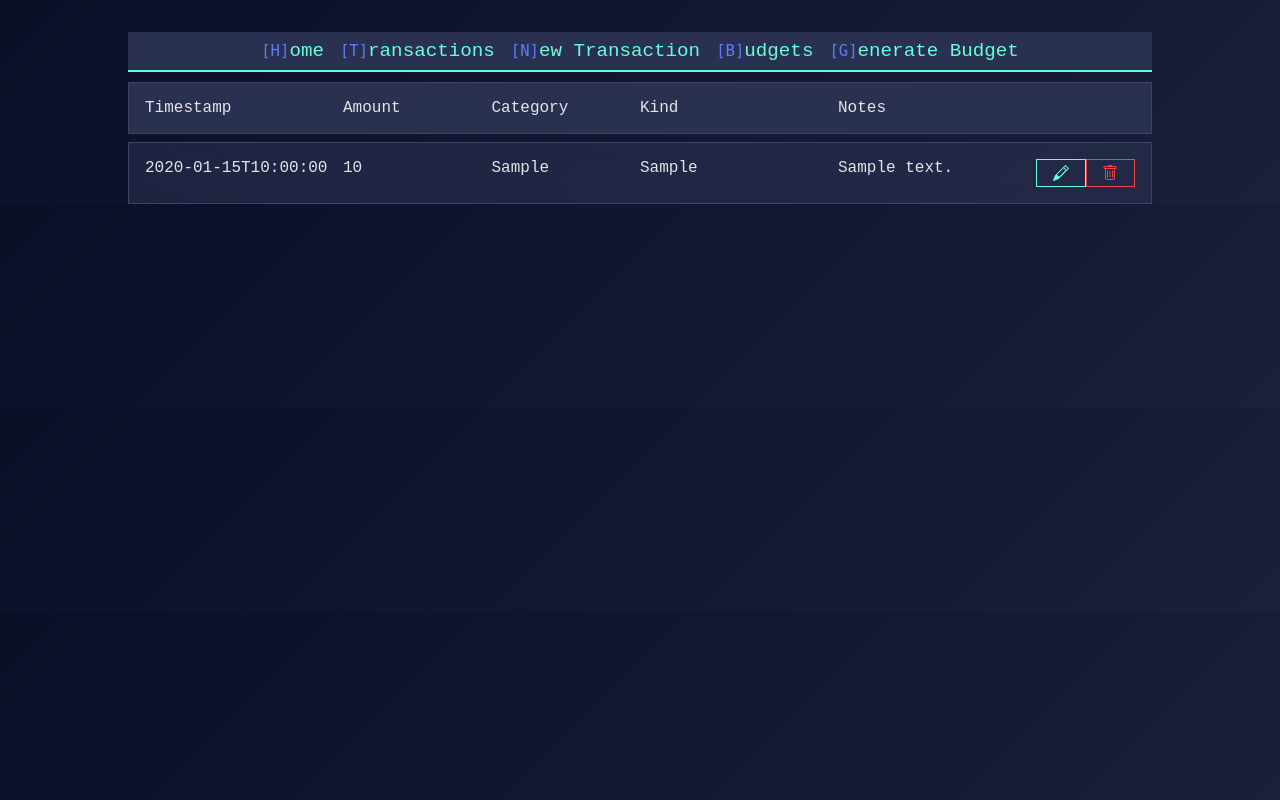
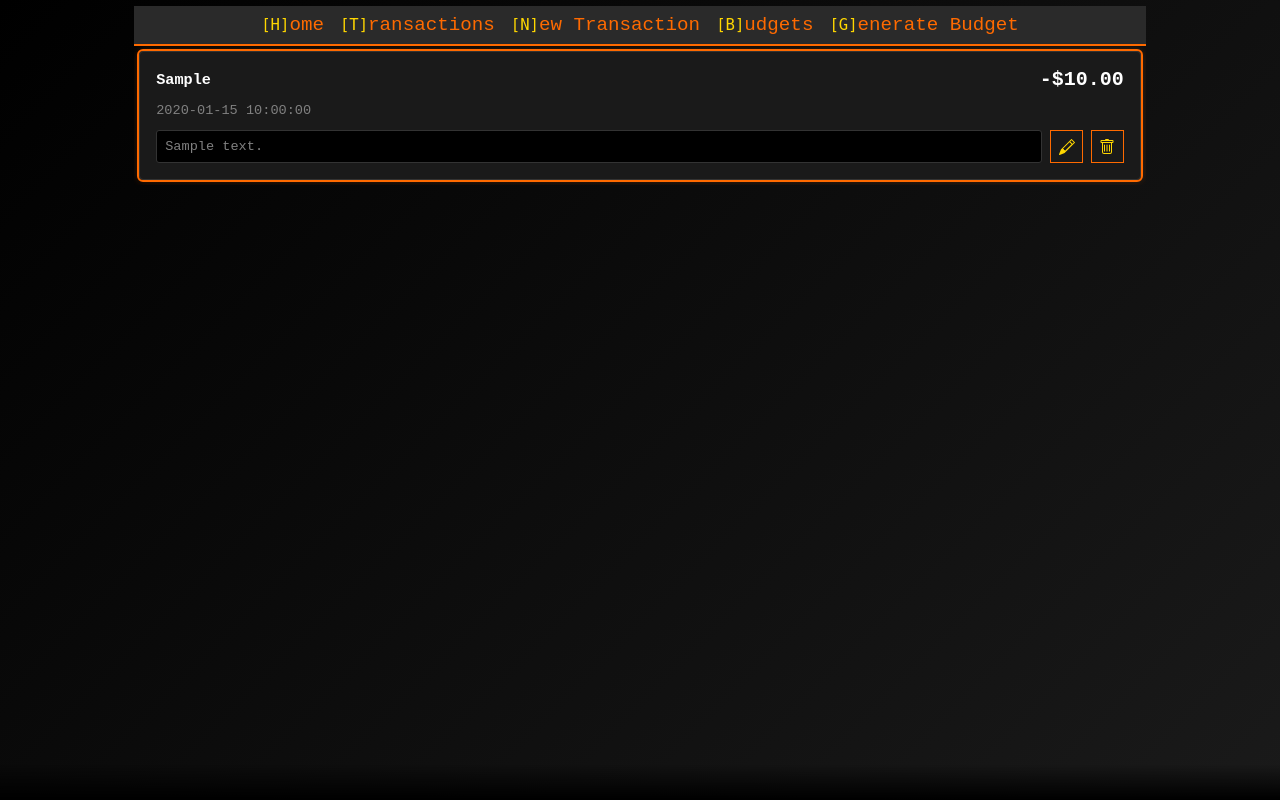
Before and after one commit to andreibenea/flask-budd, a Flask app: page /transactions in a window 1280 px wide. Run offline with Flask 3, Linux system fonts and the light colour scheme; tables that the repository leaves empty hold one stand-in row (values such as "Sample post").

Commit message:
kbd nav, style updates

```diff
--- a/app.py
+++ b/app.py
@@ -55,7 +55,9 @@
 def api_transactions():
     """Get all transactions"""
     transactions = Transaction.query.all()
-    return {'transactions': [t.to_dict() for t in transactions]}
+    tr_list = list(t.to_dict() for t in transactions)
+    tr_list.sort(key=lambda t: t["timestamp"], reverse=True)
+    return {'transactions': tr_list}
 
 
 @app.route("/api/transactions/new", methods=["POST"])
@@ -152,6 +154,23 @@
         return budget.to_dict()
 
 
+# def sort_stuff(stuff):
+#     if len(stuff) == 0:
+#         return stuff
+#     sorted_stuff = []
+#     mid = len(sorted_stuff) / 2
+#     left, right = sorted_stuff[:mid], sorted_stuff[mid:]
+#     i = 0
+#     j = 0
+#     for i in range(len(left)):
+#         if left[i].timestamp < right[j].timestamp:
+#             sorted_stuff.append(left[i])
+#             i += 1
+#         else:
+#             sorted_stuff.append(right[j])
+#             j += 1
+
+
 if __name__ == "__main__":
     with app.app_context():
         db.create_all()
--- a/static/css/style.css
+++ b/static/css/style.css
@@ -1,14 +1,19 @@
 :root {
-    /* Color palette */
-    --bg-dark: #0a0e27;
-    --bg-medium: #1a1f3a;
-    --bg-light: #2a3150;
-    --accent-primary: #64ffda;
-    --accent-secondary: #5c7cfa;
-    --text-main: #e4e4e7;
-    --text-dim: #a1a1aa;
-    --border: #3f4462;
-    --danger: #ef4444;
+    --menu-height: 40px;
+    --bg-dark: #000000;
+    --bg-medium: #1a1a1a;
+    --bg-light: #2a2a2a;
+    --accent-primary: #ff6a00;
+    --accent-secondary: #ffd700;
+    --accent-tertiary: #ffb200;
+    --text-main: #ffffff;
+    --text-dim: #808080;
+    --border: #333333;
+    --danger: #ff0000;
+    --danger-hover: #ff4400;
+    --edit-hover-bg: #ff4400;
+    --edit-hover-text: #000000;
+    --delete-hover-text: #000000;
 }
 
 * {
@@ -21,9 +26,22 @@
     background: linear-gradient(135deg, var(--bg-dark) 0%, var(--bg-medium) 100%);
     color: var(--text-main);
     font-family: 'Courier New', monospace;
-    padding-top: 2rem;
+    padding: 0.4rem 0.4rem 10rem 0.4rem;
     max-width: 80%;
+    height: 100vh;
     margin: auto;
+}
+
+body::after {
+    content: '';
+    position: fixed;
+    bottom: 0;
+    left: 0;
+    right: 0;
+    height: 35px;
+    background: linear-gradient(to bottom, transparent 0%, var(--bg-dark) 100%);
+    pointer-events: none;
+    z-index: 999;
 }
 
 nav {
@@ -40,7 +58,6 @@
     flex-wrap: wrap;
     justify-content: center;
     font-size: larger;
-    margin-bottom: 10px;
 }
 
 nav a {
@@ -67,27 +84,21 @@
 button.delete {
     background: none;
     border: 1px solid var(--accent-primary);
-    color: var(--accent-primary);
+    color: var(--accent-secondary);
     cursor: pointer;
-    padding: 0.3rem;
+    padding: 0.46rem;
     display: inline-flex;
-    align-items: center;
     justify-content: center;
 }
 
 button.edit:hover {
-    background: #00ffff;
-    color: #000033;
-}
-
-button.delete {
-    border-color: var(--danger);
-    color: var(--danger);
+    background: var(--edit-hover-bg);
+    color: var(--edit-hover-text);
 }
 
 button.delete:hover {
-    background: #ff0000;
-    color: #ffffff;
+    background: var(--danger-hover);
+    color: var(--delete-hover-text);
 }
 
 ul, ol {
@@ -101,59 +112,215 @@
 .container {
     display: flex;
     flex-direction: column;
+    height: calc(99vh - var(--menu-height));
+    padding-bottom: 25px
+
 }
 
 .list-container {
     display: flex;
     flex-direction: column;
     gap: 0.5rem;
-}
-
-.list-budgets-item {
-    display: grid;
-    grid-template-columns: 20% 15% 15% 40% 5% 5%;
-    padding: 1rem;
-}
-
-.list-transactions-item {
-    display: grid;
-    grid-template-columns: 20% 15% 15% 20% 20% 5% 5%;
-    padding: 1rem;
-}
-
-.list-budgets-item,
-.list-transactions-item {
-    background: rgba(42, 49, 80, 0.6);
-    border: 1px solid var(--border);
-    backdrop-filter: blur(10px);
-}
-
-.list-budgets-header {
-    display: grid;
-    grid-template-columns: 20% 15% 15% 40% 5% 5%;
-    padding: 1rem;
-}
-
-.list-transactions-header {
-    display: grid;
-    grid-template-columns: 20% 15% 15% 20% 20% 5% 5%;
-    padding: 1rem;
-}
-
-.list-budgets-header,
-.list-transactions-header {
-    background: var(--bg-light);
-    border: 1px solid var(--border);
-}
-
-.header-part {
-    text-align: left;
+    padding: 0.3rem;
+    overflow: hidden;
+    overflow-y: scroll;
+    scrollbar-width: none;
+    -ms-overflow-style: none;
 }
 
 
-.item-part-container {
+.list-container::-webkit-scrollbar {
+    display: none;
+}
+
+.row-card {
+    background: var(--bg-medium);
+    border: 1px solid var(--border);
+    border-radius: 4px;
+    padding: 1rem;
+    display: flex;
+    flex-direction: column;
+    gap: 0.75rem;
+    position: relative;
+}
+
+.row-card.selected {
+    outline: 2px solid var(--accent-primary);
+    outline-offset: 0;
+    box-shadow: 0 0 10px rgba(255, 106, 0, 0.3);
+}
+
+.deletion-prompt {
+    position: absolute;
+    top: 0;
+    left: 0;
+    right: 0;
+    bottom: 0;
+    background: rgba(0, 0, 0, 0.9);
+    display: flex;
+    align-items: center;
+    justify-content: center;
+    border-radius: 4px;
+    z-index: 10;
+}
+
+.prompt-content {
+    text-align: center;
+}
+
+.prompt-content p {
+    margin-bottom: 1rem;
+    font-size: 1.1rem;
+    color: var(--text-main);
+}
+
+.prompt-options {
+    display: flex;
+    gap: 1rem;
+    justify-content: center;
+}
+
+.prompt-option {
+    background: var(--bg-light);
+    border: 2px solid var(--border);
+    color: var(--text-main);
+    padding: 0.5rem 1.5rem;
+    cursor: pointer;
+    font-size: 1rem;
+    border-radius: 4px;
+}
+
+.prompt-option.active {
+    border-color: var(--accent-primary);
+    background: var(--accent-primary);
+    color: var(--text-main);
+    box-shadow: 0 0 10px rgba(255, 106, 0, 0.5);
+}
+
+.prompt-option:hover {
+    border-color: var(--accent-secondary);
+}
+
+.card-main {
+    display: flex;
+    justify-content: space-between;
+    align-items: center;
+}
+
+.card-category {
+    font-weight: bold;
+    color: var(--text-main);
+    font-size: 0.95rem;
+}
+
+.card-amount {
+    font-size: 1.25rem;
+    font-weight: bold;
+}
+
+.card-amount.income {
+    color: #00ff00;
+}
+
+.card-amount.expense {
+    color: var(--danger);
+}
+
+.card-extras {
     display: flex;
     flex-direction: row;
+    justify-content: space-between;
+    align-items: center;
+    gap: 0.5rem;
+}
+
+.card-notes {
+    background: var(--bg-dark);
+    border: 1px solid var(--border);
+    padding: 0.5rem;
+    border-radius: 3px;
+    color: var(--text-dim);
+    font-size: 0.85rem;
+    min-height: 2rem;
+    flex: 1;
+}
+
+.card-actions {
+    display: flex;
+    gap: 0.5rem;
+    justify-content: flex-end;
+    flex-shrink: 0;
+}
+
+.budget-card {
+    background: var(--bg-medium);
+    border: 1px solid var(--border);
+    border-radius: 4px;
+    padding: 1rem;
+    display: flex;
+    flex-direction: column;
+    gap: 0.75rem;
+}
+
+.budget-card .card-main {
+    display: flex;
+    justify-content: space-between;
+    align-items: center;
+}
+
+.budget-card .card-name {
+    font-weight: bold;
+    color: var(--text-main);
+    font-size: 1.1rem;
+}
+
+.budget-card .card-limit {
+    font-size: 1.25rem;
+    font-weight: bold;
+    color: var(--accent-primary);
+}
+
+.card-timestamp {
+    color: var(--text-dim);
+    font-size: 0.85rem;
+}
+
+.budget-card .card-categories {
+    display: flex;
     flex-wrap: wrap;
-    gap: 0.4rem;
+    gap: 0.5rem;
 }
+
+.category-tag {
+    background: var(--bg-dark);
+    border: 1px solid var(--border);
+    padding: 0.25rem 0.75rem;
+    border-radius: 12px;
+    font-size: 0.85rem;
+    color: var(--accent-secondary);
+}
+
+.budget-card .card-actions {
+    display: flex;
+    gap: 0.5rem;
+    justify-content: flex-end;
+}
+
+
+@media screen and (max-width: 968px) {
+    :root {
+        --menu-height: 80px;
+    }
+}
+
+@media screen and (max-width: 570px) {
+    :root {
+        --menu-height: 120px;
+    }
+}
+
+@media screen and (max-width: 399px) {
+    :root {
+        --menu-height: 160px;
+    }
+}
--- a/static/js/app.js
+++ b/static/js/app.js
@@ -1,6 +1,119 @@
 const form = document.querySelector(".transaction-form");
+const cards = document.getElementsByClassName("row-card")
 
+let selectedIndex = 0;
+let deletionMode = false;
+let deletionChoice = 0; // 0 = Yes, 1 = No
+
+// function attachClickListeners() {
+//     for (let i = 0; i < cards.length; i++) {
+//         cards[i].addEventListener('click', (e) => {
+//             if (e.target.closest('button')) {
+//                 return;
+//             }
+//             selectedIndex = i;
+//             updateSelection();
+//         });
+//
+//         const editBtn = cards[i].querySelector('button.edit');
+//         if (editBtn) {
+//             editBtn.addEventListener('click', (e) => {
+//                 e.stopPropagation();
+//                 selectedIndex = i;
+//                 updateSelection();
+//                 editSelected();
+//             });
+//         }
+//
+//         const deleteBtn = cards[i].querySelector('button.delete');
+//         if (deleteBtn) {
+//             deleteBtn.addEventListener('click', (e) => {
+//                 e.stopPropagation();
+//                 selectedIndex = i;
+//                 updateSelection();
+//                 showDeletionPrompt();
+//             });
+//         }
+//     }
+// }
+
+
+function setupEventDelegation() {
+    const container = document.querySelector(".list-container");
+
+    // Single click listener on the container
+    container.addEventListener('click', (e) => {
+        const card = e.target.closest('.row-card');
+        if (!card) return;
+
+        const cardIndex = Array.from(cards).indexOf(card);
+
+        // Check if clicking edit button
+        if (e.target.closest('button.edit')) {
+            e.stopPropagation();
+            selectedIndex = cardIndex;
+            updateSelection();
+            editSelected();
+            return;
+        }
+
+        // Check if clicking delete button
+        if (e.target.closest('button.delete')) {
+            e.stopPropagation();
+            selectedIndex = cardIndex;
+            updateSelection();
+            showDeletionPrompt();
+            return;
+        }
+
+        // Click on card itself (not on buttons)
+        if (!e.target.closest('button')) {
+            selectedIndex = cardIndex;
+            updateSelection();
+        }
+    });
+}
 document.addEventListener("keydown", (e) => {
+    const navKeys = ['ArrowUp', 'ArrowDown', 'k', 'j', 'Enter', 'Backspace', 'Delete', 'Escape', 'ArrowLeft', 'ArrowRight'];
+    if (navKeys.includes(e.key)) {
+        e.preventDefault();
+    }
+    if (deletionMode) {
+        switch (e.key) {
+            case 'ArrowLeft':
+                deletionChoice = 0; // Yes
+                updateDeletionPrompt();
+                break;
+            case 'ArrowRight':
+                deletionChoice = 1; // No
+                updateDeletionPrompt();
+                break;
+            case 'Enter':
+                confirmDeletion();
+                break;
+            case 'Escape':
+                hideDeletionPrompt();
+                break;
+        }
+    } else {
+        switch (e.key) {
+            case 'ArrowUp':
+            case 'k':
+                moveUp();
+                break;
+            case 'ArrowDown':
+            case 'j':
+                moveDown();
+                break;
+            case 'Enter':
+                editSelected();
+                break;
+            case 'Backspace':
+            case 'Delete':
+                showDeletionPrompt();
+                break;
+        }
+    }
     if (e.key === "h") window.location = "/";
     else if (e.key === "t") window.location = "/transactions";
     else if (e.key === "n") window.location = "/transactions/add";
@@ -15,18 +128,151 @@
     }
 });
 
+function initializeSelection() {
+    if (cards.length > 0) {
+        cards[0].classList.add('selected');
+    }
+}
+
+function updateSelection() {
+    for (let card of cards) {
+        card.classList.remove('selected');
+    }
+    if (cards[selectedIndex]) {
+        cards[selectedIndex].classList.add('selected');
+        cards[selectedIndex].scrollIntoView({behavior: 'smooth', block: 'nearest'});
+    }
+}
+
+function moveUp() {
+    if (selectedIndex > 0) {
+        selectedIndex--;
+        updateSelection();
+    }
+}
+
+function moveDown() {
+    if (selectedIndex < cards.length - 1) {
+        selectedIndex++;
+        updateSelection(cards);
+    }
+}
+
+function editSelected() {
+    if (cards[selectedIndex]) {
+        const editButton = cards[selectedIndex].querySelector('button.edit');
+        if (editButton) {
+            editButton.click();
+        }
+    }
+}
+
+function showDeletionPrompt() {
+    if (!cards[selectedIndex]) return;
+
+    deletionMode = true;
+    deletionChoice = 0; // Default to Yes
+
+    const prompt = document.createElement('div');
+    prompt.className = 'deletion-prompt';
+    prompt.innerHTML = `
+        <div class="prompt-content">
+            <p>Delete this transaction?</p>
+            <div class="prompt-options">
+                <button class="prompt-option active" data-choice="0">Yes</button>
+                <button class="prompt-option" data-choice="1">No</button>
+            </div>
+        </div>
+    `;
+    const yesBtn = prompt.querySelector('[data-choice="0"]');
+    const noBtn = prompt.querySelector('[data-choice="1"]');
+
+    yesBtn.addEventListener('click', (e) => {
+        e.stopPropagation();
+        deletionChoice = 0;
+        confirmDeletion();
+    });
+
+    noBtn.addEventListener('click', (e) => {
+        e.stopPropagation();
+        deletionChoice = 1;
+        confirmDeletion();
+    });
+
+    cards[selectedIndex].appendChild(prompt);
+}
+
+function updateDeletionPrompt() {
+    const options = document.querySelectorAll('.prompt-option');
+    options.forEach((option, index) => {
+        if (index === deletionChoice) {
+            option.classList.add('active');
+        } else {
+            option.classList.remove('active');
+        }
+    });
+}
+
+function hideDeletionPrompt() {
+    const prompt = document.querySelector('.deletion-prompt');
+    if (prompt) {
+        prompt.remove();
+    }
+    deletionMode = false;
+    deletionChoice = 0;
+}
+
+function confirmDeletion() {
+    if (deletionChoice === 0) { // Yes selected
+        if (cards[selectedIndex]) {
+            const deleteButton = cards[selectedIndex].querySelector('button.delete');
+            const transactionId = cards[selectedIndex].querySelector("button.delete").dataset.id;
+            const cardToRemove = cards[selectedIndex]
+            fetch(`api/transactions/${transactionId}`, {
+                method: "DELETE"
+            })
+                .then(response => {
+                        if (response.ok) {
+                            cardToRemove.remove();
+                            const remainingCards = document.getElementsByClassName("transaction-card");
+                            if (cards.length === 0) {
+                                selectedIndex = 0;
+                            } else if (selectedIndex >= cards.length) {
+                                selectedIndex = cards.length - 1;
+                            }
+                            updateSelection();
+                            attachClickListeners();
+                        } else {
+                            console.error('Failed to delete transaction');
+                            hideDeletionPrompt();
+                        }
+                    }
+                )
+                .catch(error => {
+                    console.error('Error:', error);
+                    hideDeletionPrompt();
+                });
+        }
+    } else {
+        hideDeletionPrompt();
+    }
+}
+
 async function loadTransactions() {
     const response = await fetch("/api/transactions");
     const data = await response.json();
 
-    const container = document.querySelector(".list-transactions-content");
+    const container = document.querySelector(".list-container");
     container.innerHTML = data.transactions.map(t => `
-        <div class="list-transactions-item">
-            <div class="item-part">${t.timestamp}</div>
-            <div class="item-part">${t.amount}</div>
-            <div class="item-part">${t.category}</div>
-            <div class="item-part">${t.kind}</div>
-            <div class="item-part">${t.notes || ""}</div>
+    <div class="row-card">
+        <div class="card-main">
+            <div class="card-category">${t.category}</div>
+            <div class="card-amount ${t.kind}">${t.kind === 'income' ? '+' : '-'}${t.amount}</div>
+        </div>
+        <div class="card-timestamp">${t.timestamp}</div>
+        <div class="card-extras">
+            <div class="card-notes">${t.notes || 'No notes'}</div>
+            <div class="card-actions">
                 <button class="edit" data-id="${t.id}">
                     <svg width="16" height="16" viewBox="0 0 16 16" fill="currentColor">
                         <path d="M12.146.146a.5.5 0 0 1 .708 0l3 3a.5.5 0 0 1 0 .708l-10 10a.5.5 0 0 1-.168.11l-5 2a.5.5 0 0 1-.65-.65l2-5a.5.5 0 0 1 .11-.168l10-10zM11.207 2.5 13.5 4.793 14.793 3.5 12.5 1.207 11.207 2.5zm1.586 3L10.5 3.207 4 9.707V10h.5a.5.5 0 0 1 .5.5v.5h.5a.5.5 0 0 1 .5.5v.293l6.293-6.293z"/>
@@ -39,20 +285,29 @@
                     </svg>
                 </button>
             </div>
+        </div>
+    </div>
 `).join("");
+    initializeSelection();
+    // attachClickListeners();
 }
 
 async function loadBudgets() {
     const response = await fetch("/api/budgets");
     const data = await response.json();
 
-    const container = document.querySelector(".list-budgets-content");
+    const container = document.querySelector(".list-container");
     container.innerHTML = data.budgets.map(b => `
-        <div class="list-budgets-item">
-            <div class="item-part">${b.timestamp}</div>
-            <div class="item-part">${b.name}</div>
-            <div class="item-part">${b.limit}</div>
-            <div class="item-part-container">${b.categories.map(cat => `<div class="item-part-sm">${cat.name}</div>`).join(" ")}</div>
+    <div class="row-card">
+        <div class="card-main">
+            <div class="card-name">${b.name}</div>
+            <div class="card-limit">${b.limit}</div>
+        </div>
+        <div class="card-timestamp">${b.timestamp}</div>
+        <div class="card-categories">
+            ${b.categories.map(cat => `<span class="category-tag">${cat.name}</span>`).join('')}
+        </div>
+        <div class="card-actions">
             <button class="edit" data-id="${b.id}">
                 <svg width="16" height="16" viewBox="0 0 16 16" fill="currentColor">
                     <path d="M12.146.146a.5.5 0 0 1 .708 0l3 3a.5.5 0 0 1 0 .708l-10 10a.5.5 0 0 1-.168.11l-5 2a.5.5 0 0 1-.65-.65l2-5a.5.5 0 0 1 .11-.168l10-10zM11.207 2.5 13.5 4.793 14.793 3.5 12.5 1.207 11.207 2.5zm1.586 3L10.5 3.207 4 9.707V10h.5a.5.5 0 0 1 .5.5v.5h.5a.5.5 0 0 1 .5.5v.293l6.293-6.293z"/>
@@ -65,11 +320,17 @@
                 </svg>
             </button>
         </div>
+    </div>
 `).join("");
+    initializeSelection();
+    // attachClickListeners();
 }
 
 if (window.location.pathname === "/transactions") {
     loadTransactions();
+    setupEventDelegation();
+    // document.addEventListener("DOMContentLoaded", initializeSelection)
 } else if (window.location.pathname === "/budgets") {
     loadBudgets();
+    setupEventDelegation();
 }
--- a/templates/transactions.html
+++ b/templates/transactions.html
@@ -1,16 +1,5 @@
 {% extends "base.html" %}
 
 {% block content %}
-    <div class="list-container">
-        <div class="list-transactions-header">
-            <div class="header-part">Timestamp</div>
-            <div class="header-part">Amount</div>
-            <div class="header-part">Category</div>
-            <div class="header-part">Kind</div>
-            <div class="header-part">Notes</div>
-            <div class="header-part"></div>
-            <div class="header-part"></div>
-        </div>
-        <div class="list-transactions-content"></div>
-    </div>
+    <div class="list-container"></div>
 {% endblock %}
```
Also changed, not shown: res/models.py (+8 -6 lines), templates/budgets.html (+1 -11 lines), static/favicon.svg. Lines whose indentation alone changed are shown as unchanged.
